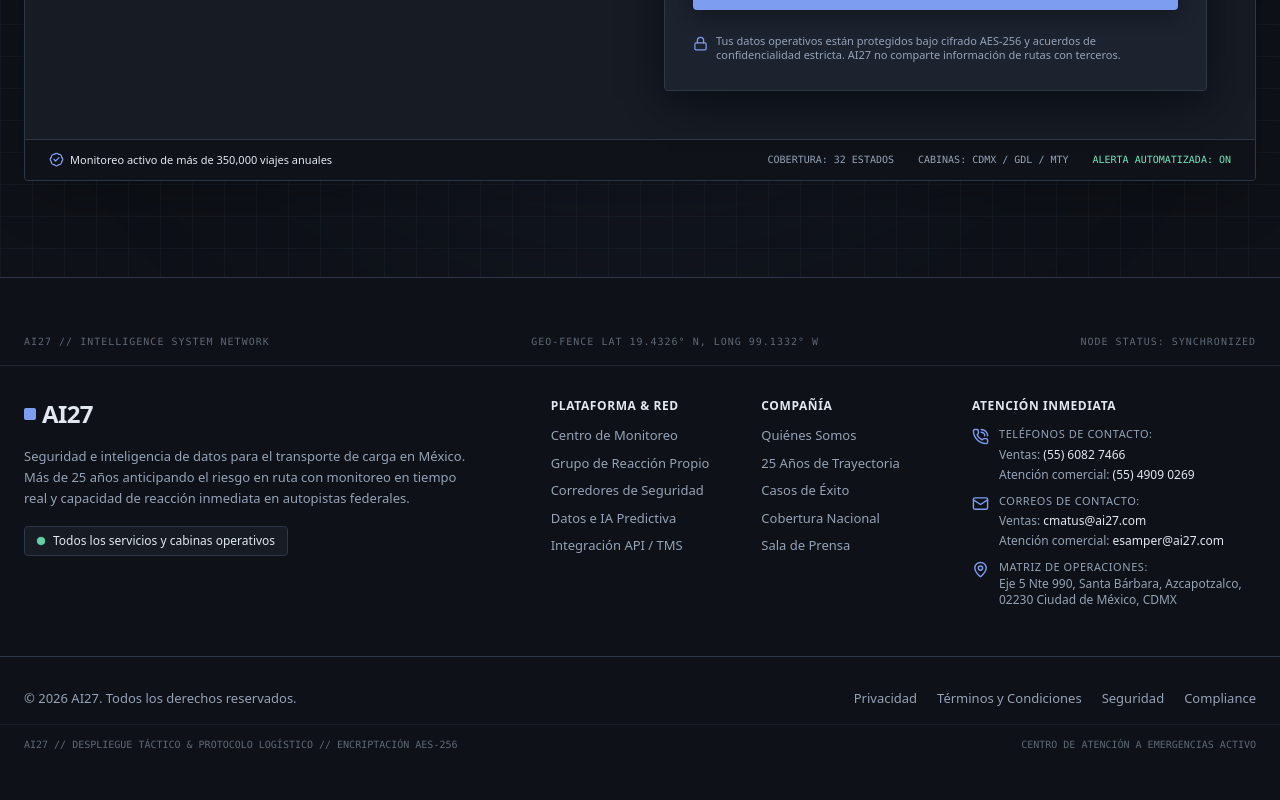
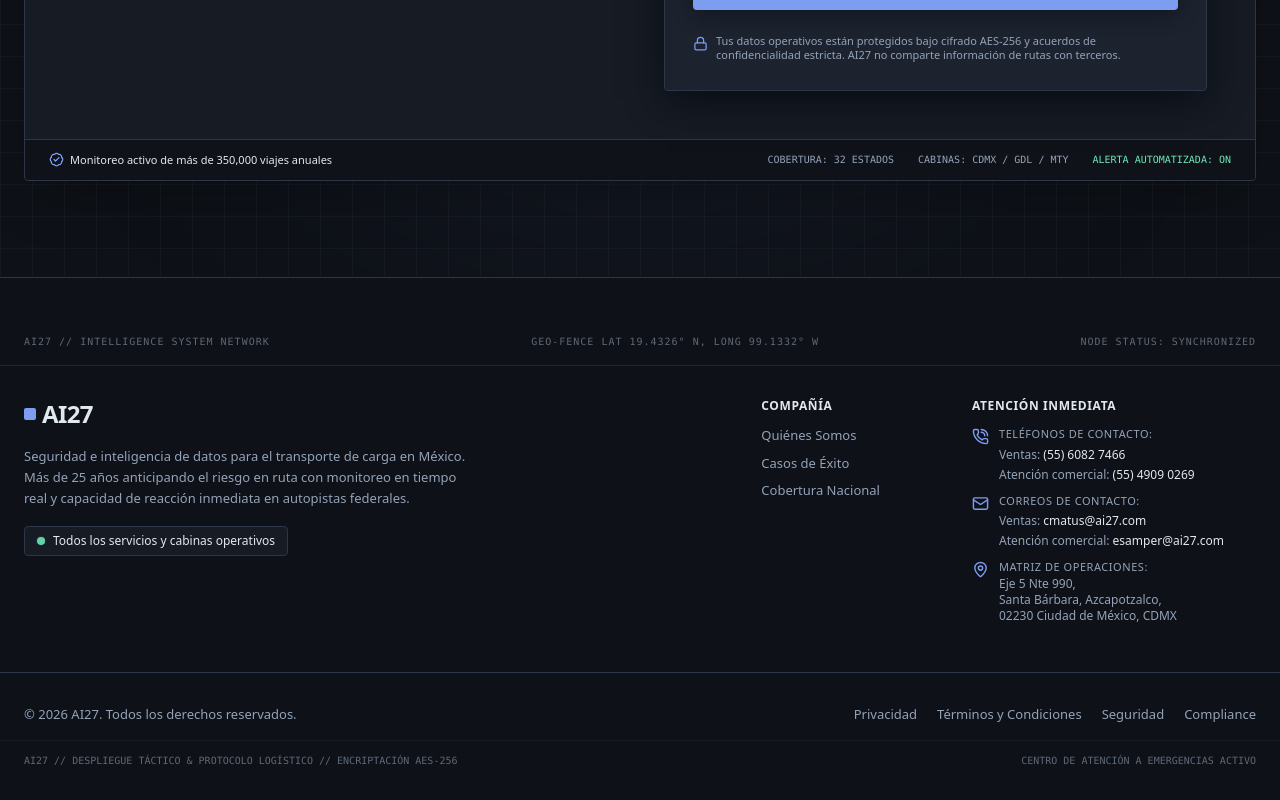
Before and after one commit to AI27-Tech/landing-web-frontend, a React (Vite) app: page / in a window 1280 px wide. Shown: the part 5831-6631 px from the top of the page. Built offline with nearby package versions, Linux system fonts and the light colour scheme.

Commit message:
fix: removed unused labels

```diff
--- a/src/components/SiteFooter.tsx
+++ b/src/components/SiteFooter.tsx
@@ -18,20 +18,10 @@
 import { Mail, MapPin, PhoneCall } from 'lucide-react';
 import { Stagger, StaggerItem } from '@/components/motion/Stagger';
 
-const plataforma = [
-  'Centro de Monitoreo',
-  'Grupo de Reacción Propio',
-  'Corredores de Seguridad',
-  'Datos e IA Predictiva',
-  'Integración API / TMS',
-];
-
 const compania = [
-  'Quiénes Somos',
-  '25 Años de Trayectoria',
-  'Casos de Éxito',
-  'Cobertura Nacional',
-  'Sala de Prensa',
+  { etiqueta: 'Quiénes Somos', href: '#' },
+  { etiqueta: 'Casos de Éxito', href: '#' },
+  { etiqueta: 'Cobertura Nacional', href: '#infraestructura' },
 ];
 
 const enlacesLegales = [
@@ -72,32 +62,16 @@ export function SiteFooter() {
           </div>
         </StaggerItem>
 
-        {/* Plataforma & Red */}
-        <StaggerItem className="space-y-3 lg:col-span-2">
-          <h3 className="text-on-surface text-xs font-semibold tracking-wider uppercase">
-            Plataforma &amp; Red
-          </h3>
-          <ul className="space-y-2 text-[13px]">
-            {plataforma.map((item) => (
-              <li key={item}>
-                <a className="hover:text-primary transition-colors duration-150" href="#">
-                  {item}
-                </a>
-              </li>
-            ))}
-          </ul>
-        </StaggerItem>
-
-        {/* Compania */}
-        <StaggerItem className="space-y-3 lg:col-span-2">
+        {/* Compania (empieza en la col 8 para empujar este grupo a la derecha) */}
+        <StaggerItem className="space-y-3 lg:col-span-2 lg:col-start-8">
           <h3 className="text-on-surface text-xs font-semibold tracking-wider uppercase">
             Compañía
           </h3>
           <ul className="space-y-2 text-[13px]">
-            {compania.map((item) => (
-              <li key={item}>
-                <a className="hover:text-primary transition-colors duration-150" href="#">
-                  {item}
+            {compania.map(({ etiqueta, href }) => (
+              <li key={etiqueta}>
+                <a className="hover:text-primary transition-colors duration-150" href={href}>
+                  {etiqueta}
                 </a>
               </li>
             ))}
@@ -175,7 +149,9 @@ export function SiteFooter() {
                     target="_blank"
                     rel="noopener noreferrer"
                   >
-                    Eje 5 Nte 990, Santa Bárbara, Azcapotzalco,
+                    Eje 5 Nte 990,
+                    <br />
+                    Santa Bárbara, Azcapotzalco,
                     <br />
                     02230 Ciudad de México, CDMX
                   </a>
```
